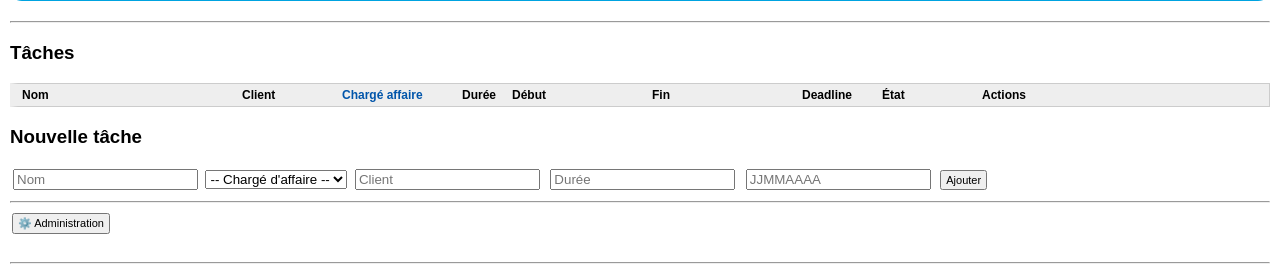
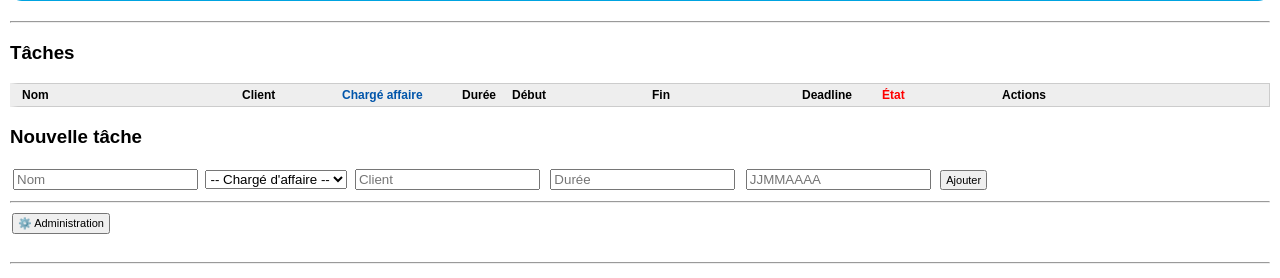
Before and after one commit to Damien76680/Planningweb, a Python web app: template templates/index.html in a window 1280 px wide. Shown: the part 243-521 px from the top of the page. Run offline with Jinja, Linux system fonts and the light colour scheme; the template is opened without the code that fills it, so the values that code supplies are empty.

Commit message:
Update .col-etat styles in index.html

```diff
--- a/templates/index.html
+++ b/templates/index.html
@@ -48,7 +48,11 @@
 }
 
     .col-deadline { width: 80px; margin-left: 10px; }
-    .col-etat { width: 100px; }
+    .col-etat{
+    width:120px;
+    font-weight:bold;
+    color:red;
+}
     .col-actions { width: 140px; }
 
     .task span {
```
